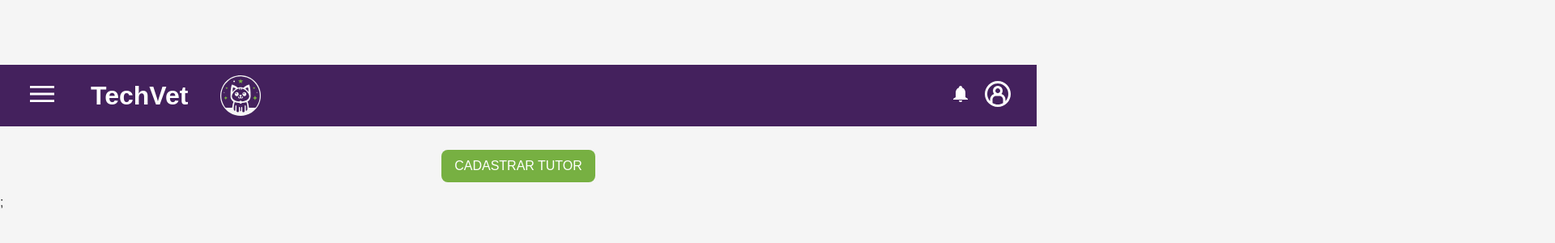
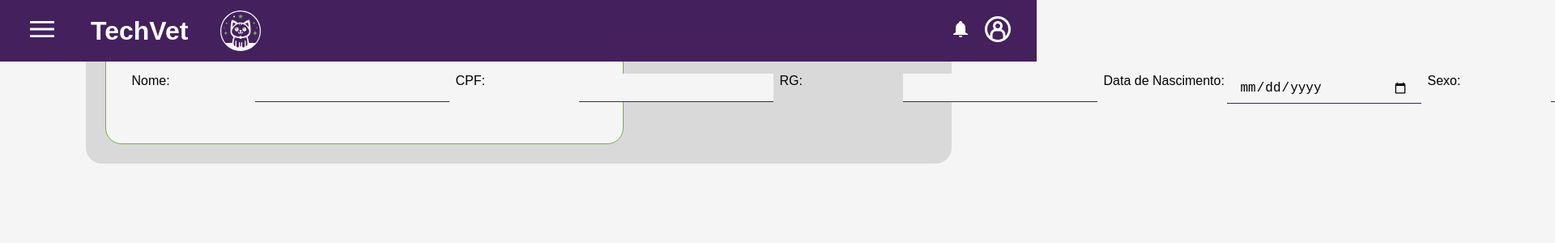
Before and after one commit to alefadonais5/tech-vet, a Next.js app: page /tutor in a window 1280 px wide. Shown: the top 300 px of the page at 81% size, 1920 px wide, since content can reach past the window. Built offline with nearby package versions, Linux system fonts and the light colour scheme; no server answers.

Commit message:
feat: ajusta o espaçamento do header na página de tutor

```diff
--- a/src/pages/tutor/index.tsx
+++ b/src/pages/tutor/index.tsx
@@ -1,33 +1,21 @@
 import AddTutor from "@/components/AddTutor";
 import { Header } from "@/components/Header";
-import React, { useEffect, useState } from "react";
+import React, { useState } from "react";
 import { Container } from "@/ui/styles/Pages/tutor/styles";
-import { Title } from "@/ui/styles/Pages/tutor/styles";
-import { SecundaryButton } from "@/components/Elements/Buttons";
 import { useRouter } from "next/router";
 
-
-export default function TutorVet(){
-
+export default function TutorVet() {
     const [loading, setloading] = useState(false);
     const router = useRouter();
 
     const handleClick = () => {
-        setloading(true)
-    }
-    return(
+        setloading(true);
+    };
+
+    return (
         <Container>
             <Header />
-            <div>
-                <Title>Tutores</Title>
-            </div>
-
-            {loading ? (
-                <AddTutor />  //onCancel={handleCancel} />
-            ) : (
-                <SecundaryButton onClick={handleClick}>Cadastrar tutor</SecundaryButton>
-            )};
-
+                <AddTutor />
         </Container>
     );
 }
--- a/src/ui/styles/Components/AddTutor/styles.ts
+++ b/src/ui/styles/Components/AddTutor/styles.ts
@@ -4,17 +4,18 @@ export const ContainerAddTutor = styled.div`
     width: 100%;
     max-width: 66.8125rem;
     height: auto;
-    margin: 3rem auto;
+    margin: 0 auto;
     display: flex;
     flex-direction: column;
-    justify-content: center;
+    justify-content: flex-start;
     align-items: center;
     background-color: ${({ theme }) => theme.colors.backgrounds.sextinary};
     border-radius: 1.25rem;
-    padding: 2rem;
-    gap: 2rem;
+    padding: 1.5rem;
+    gap: 1rem;
     box-shadow: 0px 4px 20px 0px
     rgba(${({ theme }) => theme.colors.backgrounds.sextinary}, 0.2);
+
 `;
 
 export const TitleAddTutor = styled.div`
@@ -33,8 +34,8 @@ export const FormTutor = styled.form`
     padding: 2rem;
     gap: 0.5rem;
     display: flex;
-    flex-direction: column;
-    align-items: normal;
+    align-items: flex-start; /* Alinha itens à esquerda dentro do formulário */
+    align-self: flex-start; /* Garante que o formulário não ocupe espaço extra */
 
 `;
 
--- a/src/ui/styles/Pages/tutor/styles.ts
+++ b/src/ui/styles/Pages/tutor/styles.ts
@@ -1,16 +1,6 @@
 import styled from "styled-components";
 
 export const Container = styled.div`
-    padding-top: 5rem;
+    margin: 0;
+    padding: 0;
 `;
-
-export const Title = styled.h1`
-    display: flex;
-    font-size: ${({ theme }) => theme.sizes.font.terciary};
-    color: ${({ theme }) => theme.colors.text.primary};
-    align-content: center;
-    justify-content: center;
-    height: 100%;
-    gap: 1.625rem;
-    padding: 1.625rem 0;
-`;
```
